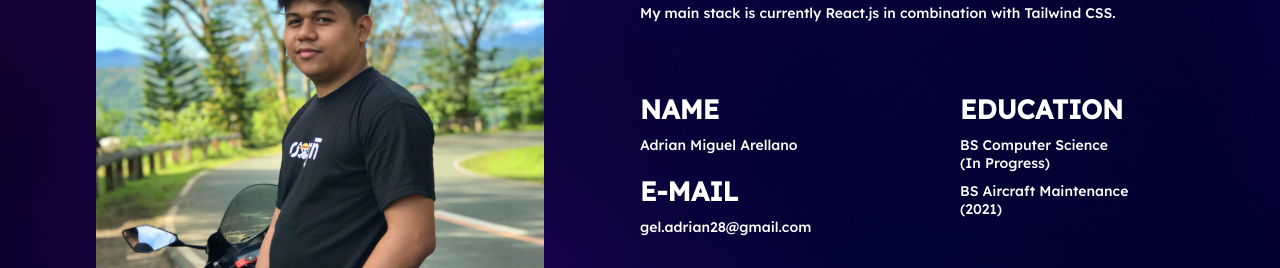
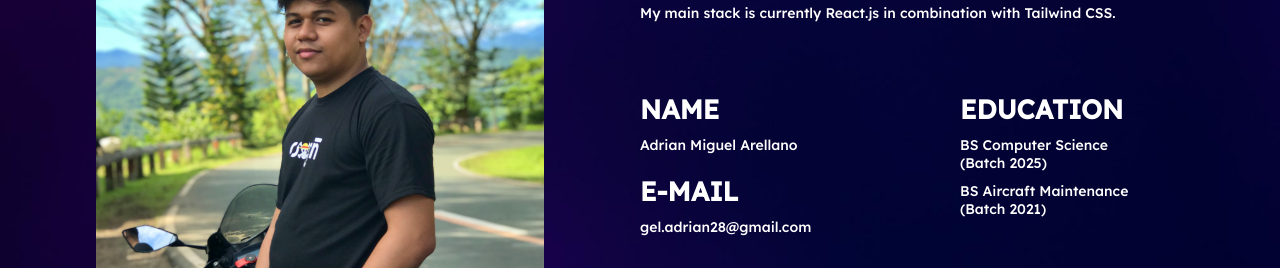
Before and after one commit to mcgel28/portfolio, a React (Create React App) app: page / in a window 1280 px wide. Shown: the part 2000-2268 px from the top of the page. Built offline with nearby package versions, Linux system fonts and the light colour scheme.

Commit message:
about me update

```diff
--- a/package.json
+++ b/package.json
@@ -44,7 +44,7 @@
     ]
   },
   "devDependencies": {
-    "gh-pages": "^6.1.1"
+    "gh-pages": "^6.3.0"
   },
   "description": "This project was bootstrapped with [Create React App](https://github.com/facebook/create-react-app).",
   "main": "index.js",
--- a/src/components/About/About.jsx
+++ b/src/components/About/About.jsx
@@ -27,8 +27,8 @@ function About() {
                             <div className="about-row-2">
                                 <li>
                                     <h5>EDUCATION</h5>
-                                    <p>BS Computer Science<br />(In Progress)</p>
-                                    <p>BS Aircraft Maintenance<br />(2021)</p>
+                                    <p>BS Computer Science<br />(Batch 2025)</p>
+                                    <p>BS Aircraft Maintenance<br />(Batch 2021)</p>
                                 </li>
                             </div>
                         </div>
```
Also changed, not shown: 1 other file (tests, documents, lock files or other folders).
